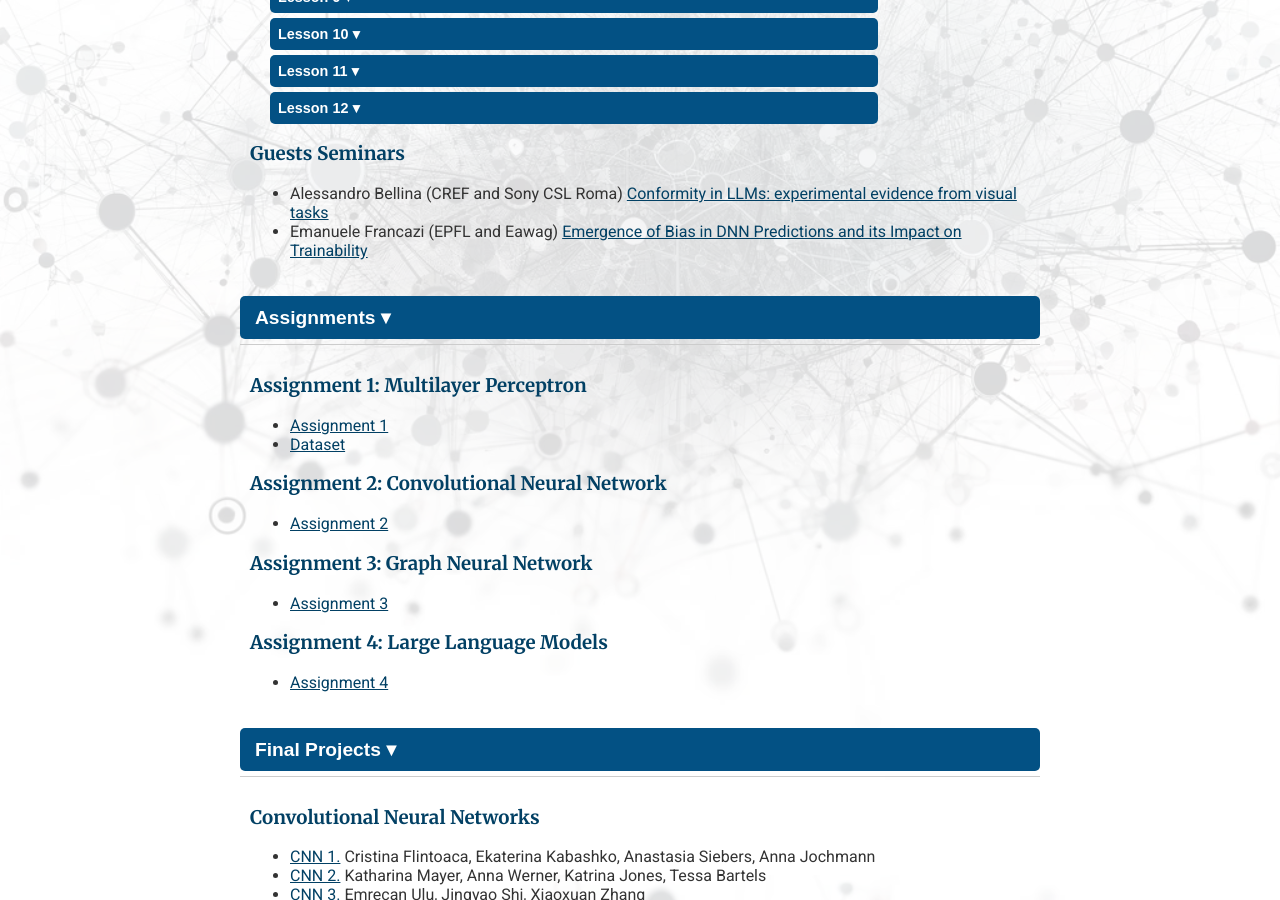
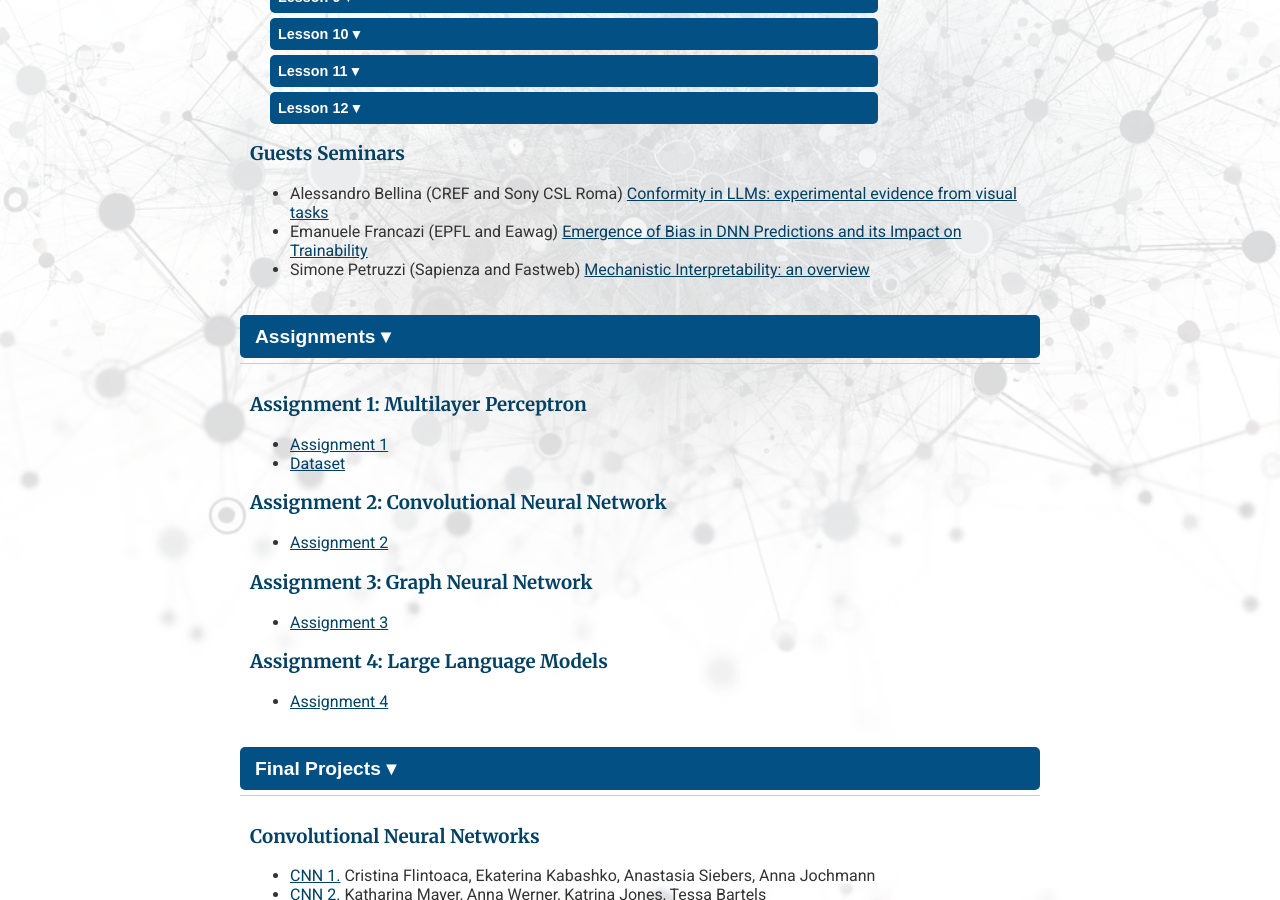
Before and after one commit to giordano-demarzo/giordano-demarzo.github.io, a Jekyll site: the page built from Deep_Learning_25.markdown, in a window 1280 px wide and 900 px high, scrolled down 2965 px. Built offline with Jekyll 4.4.1, drawn with Linux system fonts in a browser that asks for light colours.

Commit message:
Slides Simone

```diff
--- a/Deep_Learning_25.markdown
+++ b/Deep_Learning_25.markdown
@@ -318,6 +318,8 @@ applications to the Social Sciences. </p>
      		<ul>
                        <li>Alessandro Bellina (CREF and Sony CSL Roma) <a href="/files/dlss25/guests_slides/alessandro.pdf">Conformity in LLMs: experimental evidence from visual tasks</a></li>
                        <li>Emanuele Francazi (EPFL and Eawag) <a href="/files/dlss25/guests_slides/emanuele.pdf">Emergence of Bias in DNN Predictions and its Impact on Trainability</a></li>
+                       <li>Simone Petruzzi (Sapienza and Fastweb) <a href="/files/dlss25/guests_slides/simone.pdf">Mechanistic Interpretability: an overview</a></li>
+
                 </ul>
    </div>
 
```
Also changed, not shown: 1 other file.
